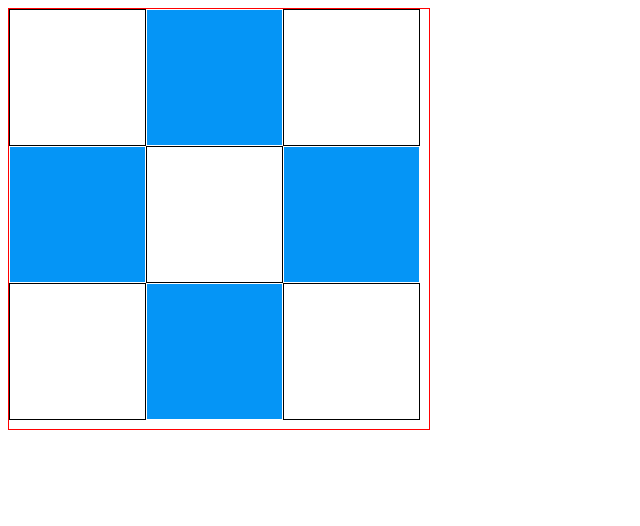
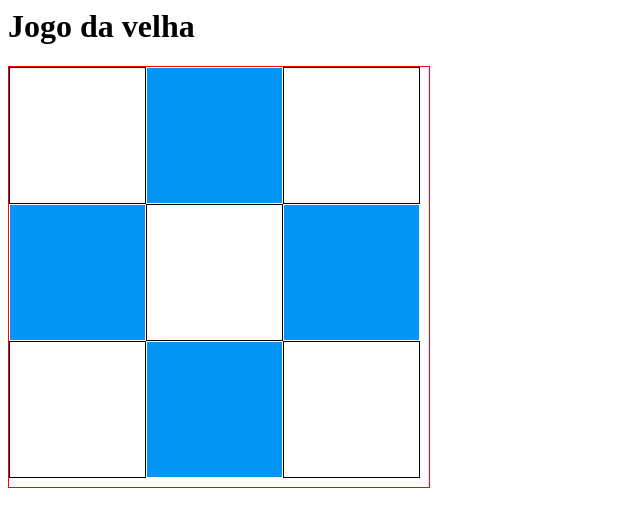
Before and after one commit to maandioca/Jogodavelha, a plain HTML site: page index.html in a window 1280 px wide. Shown: the whole page, without its empty margins (0-640 px from the left). Drawn offline with Linux system fonts and the light colour scheme.

Commit message:
Adicionando titulo

```diff
--- a/index.html
+++ b/index.html
@@ -3,6 +3,7 @@
     <link href="jogodavelha.css" rel="stylesheet" type="text/css" />
   </head>
   <body>
+    <h1>Jogo da velha</h1>
     <div id="board">
       <!-- criar 9 casinhas -->
       <div class="casinha"></div>
```
